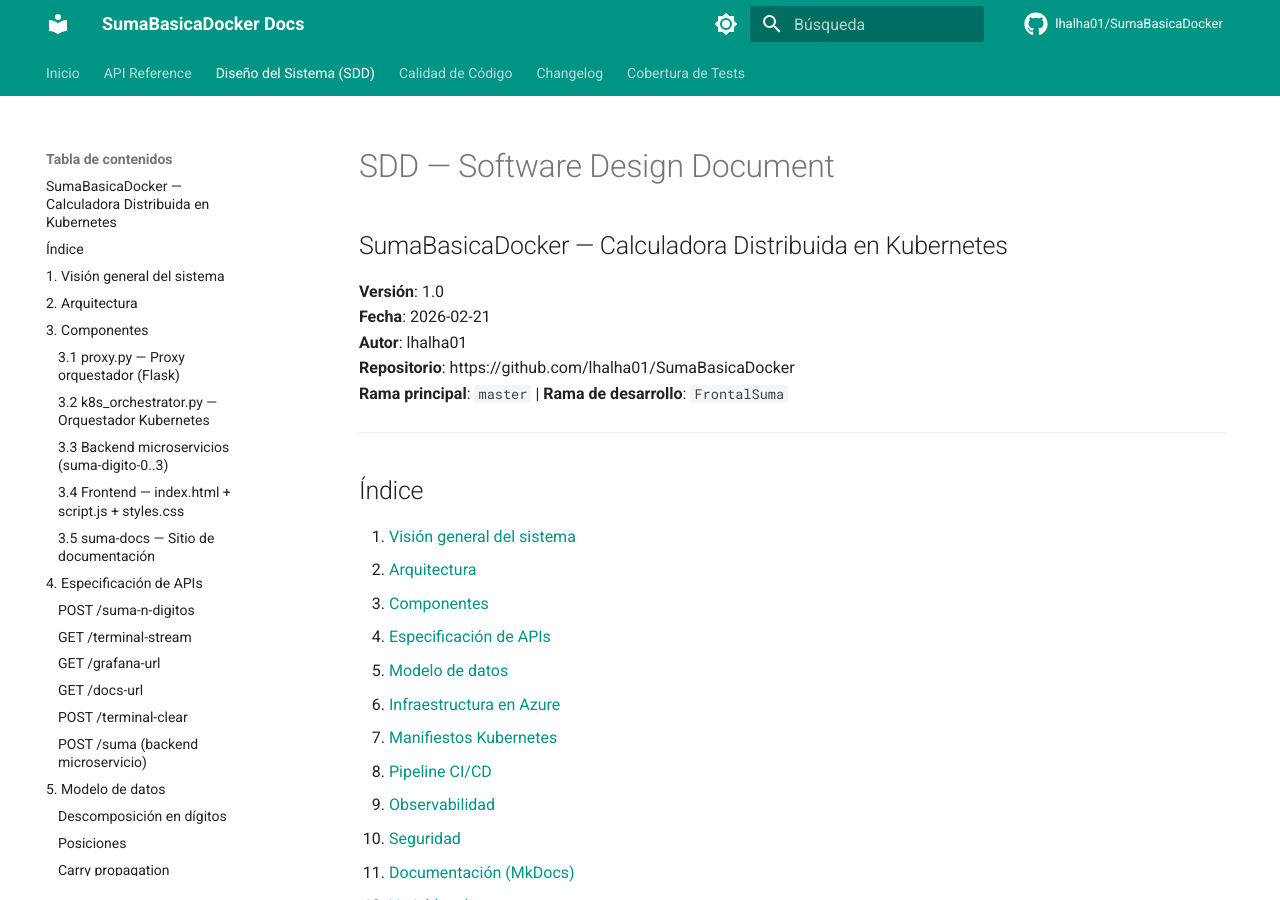
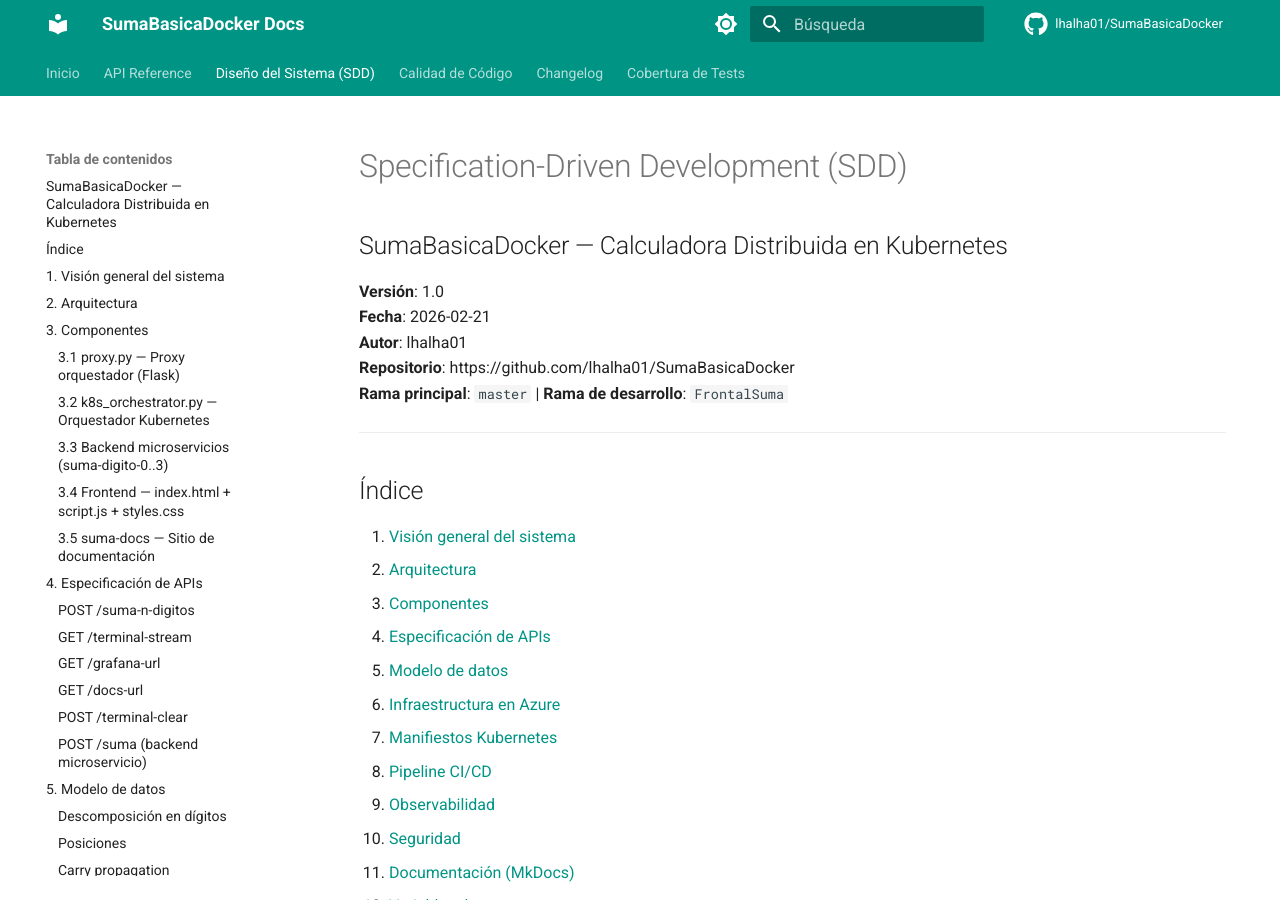
Before and after one commit to lhalha01/SumaBasicaDocker, an MkDocs documentation site: the page built from docs/sdd.md, in a window 1280 px wide and 900 px high. Built offline with MkDocs 1.6.1 and Material for MkDocs 9.7.7, drawn with Linux system fonts in a browser that asks for light colours; comment, search, counter and statistics services are not loaded.

Commit message:
docs: rename SDD title to Specification-Driven Development (SDD)

```diff
--- a/docs/sdd.md
+++ b/docs/sdd.md
@@ -1,4 +1,4 @@
-# SDD — Software Design Document
+# Specification-Driven Development (SDD)
 ## SumaBasicaDocker — Calculadora Distribuida en Kubernetes
 
 **Versión**: 1.0
```
